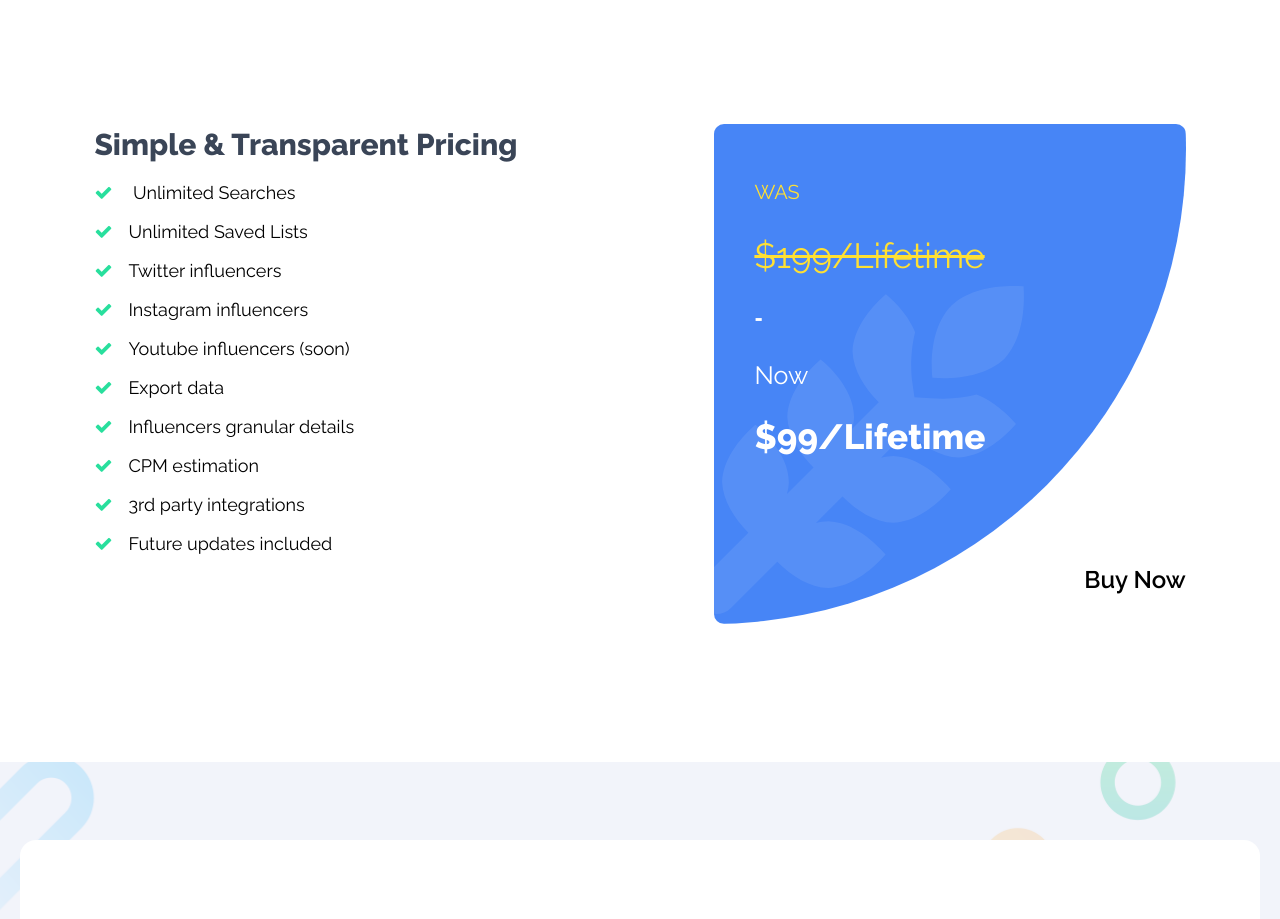
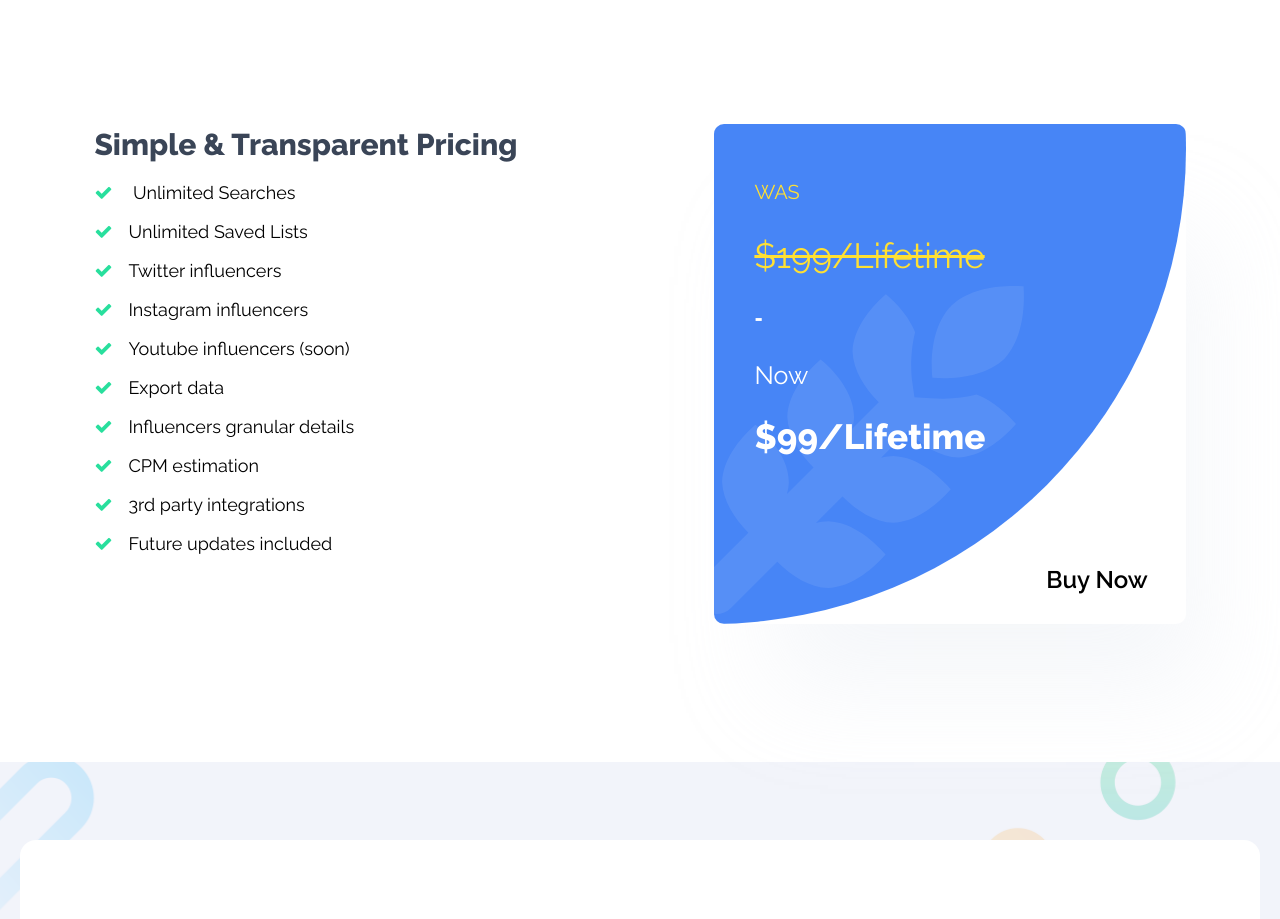
Before and after one commit to AwaisR/Content-Studio-App, a plain HTML site: page index.html in a window 1280 px wide. Shown: the part 5460-6379 px from the top of the page. Drawn offline with Linux system fonts and the light colour scheme.

Commit message:
some minor changes

```diff
--- a/css/style.css
+++ b/css/style.css
@@ -884,6 +884,9 @@ header ul .action-btn {
 }
 
 .pricing-card {
+    box-shadow: 39px 86px 92px -21px rgb(242 245 248 / 76%);
+    -webkit-box-shadow: 39px 86px 92px -21px rgb(242 245 248 / 76%);
+    -moz-box-shadow: 39px 86px 92px -21px rgba(242, 245, 248, 0.76);
     position: relative;
     width: 500px;
     height: 500px;
@@ -917,7 +920,7 @@ header ul .action-btn {
     display: flex;
     /* justify-content: flex-end; */
     position: absolute;
-    right: 0px;
+    right: 38px;
     bottom: 30px;
     font-size: 24px;
     font-weight: 600;
```
